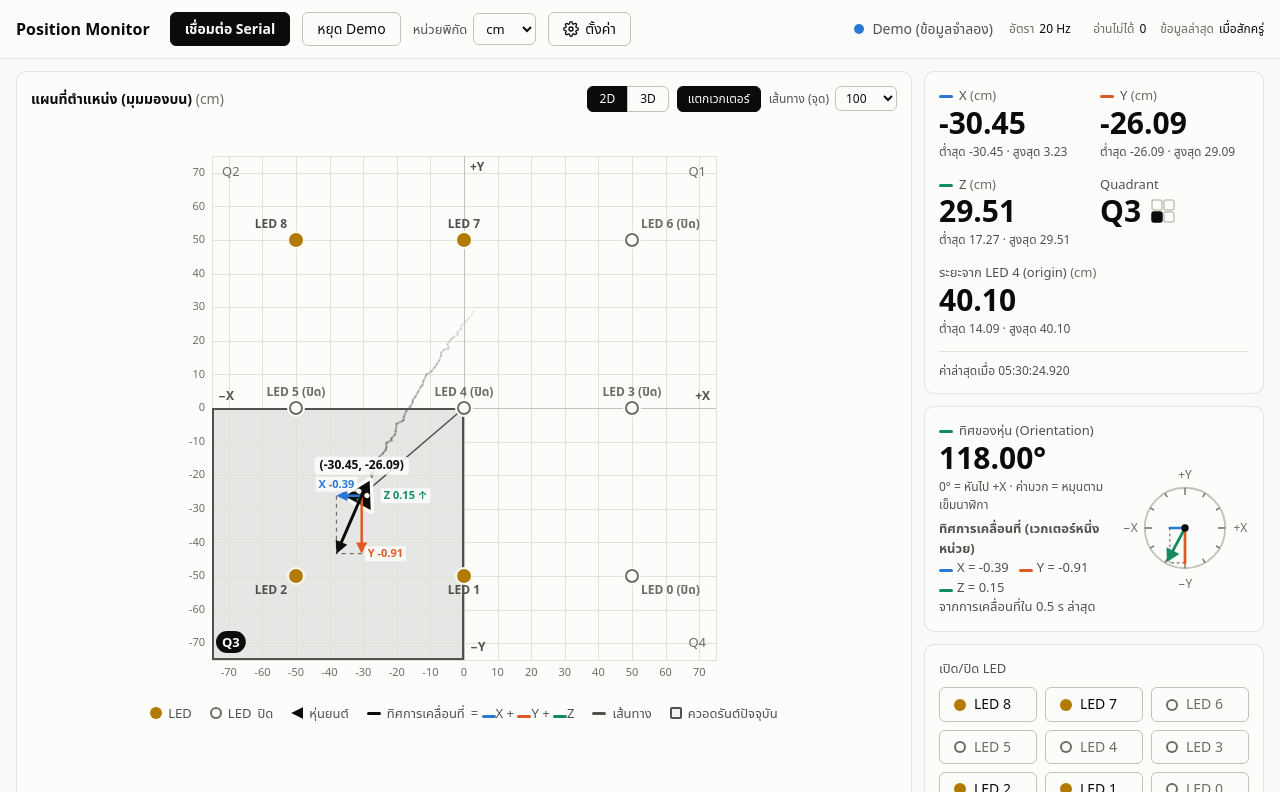
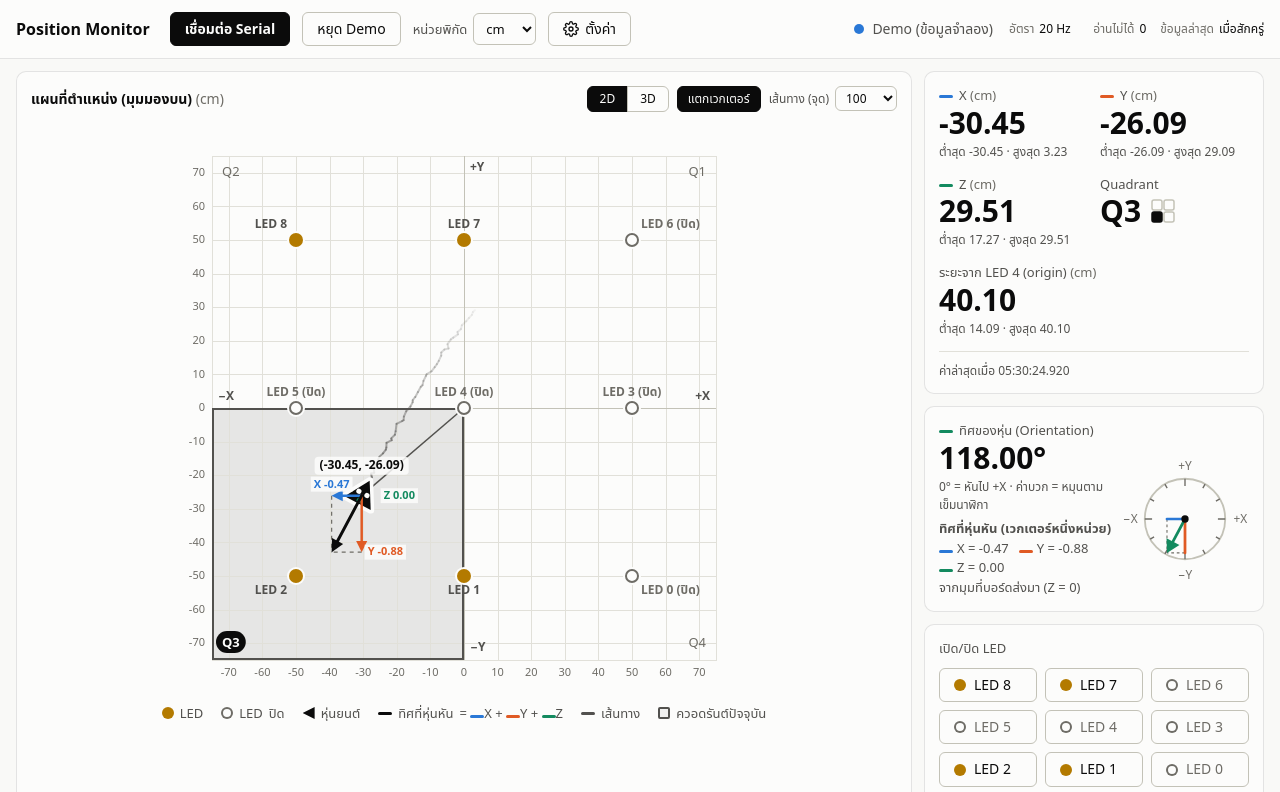
Before and after one commit to YuttakanS/Ui-for-monitoring-robot, a website: page index.html in a window 1280 px wide. Both pictures are taken after a click on the button "Demo". Shown: the top 792 px of the page. Drawn offline with Linux system fonts and the light colour scheme.

Commit message:
feat(ui): point the robot's arrow where it faces, not where it moves
The arrow on the robot (2D map, compass and 3D view) followed the
direction of motion over the last 0.5 s and fell back to the heading
only when the robot stood still. It now always shows the heading, the
orientation the firmware sends as the 3rd value, as a level unit vector
(Z = 0), with the same X / Y split. Labels change from "direction of
motion" to "heading".

Co-Authored-By: Claude Opus 5.5 <noreply@anthropic.com>

```diff
--- a/app.js
+++ b/app.js
@@ -138,11 +138,10 @@
       ledSynced: 'บอร์ดรับคำสั่งแล้ว',
       ledPending: 'รอบอร์ดยืนยัน… (firmware ต้องรองรับคำสั่ง LED)',
       legTrail: 'เส้นทาง',
-      legVec: 'ทิศการเคลื่อนที่',
+      legVec: 'ทิศที่หุ่นหัน',
       vecParts: 'แตกเวกเตอร์',
-      vecTitle: 'ทิศการเคลื่อนที่ (เวกเตอร์หนึ่งหน่วย)',
-      vecMoving: 'จากการเคลื่อนที่ใน 0.5 s ล่าสุด',
-      vecStill: 'หุ่นหยุดนิ่ง — ใช้ทิศที่หุ่นหัน (Z = 0)',
+      vecTitle: 'ทิศที่หุ่นหัน (เวกเตอร์หนึ่งหน่วย)',
+      vecNote: 'จากมุมที่บอร์ดส่งมา (Z = 0)',
       legQuad: 'ควอดรันต์ปัจจุบัน',
       min: 'ต่ำสุด',
       max: 'สูงสุด',
@@ -233,11 +232,10 @@
       ledSynced: 'Board confirmed',
       ledPending: 'Waiting for the board to confirm… (needs firmware with LED commands)',
       legTrail: 'Trail',
-      legVec: 'Direction of motion',
+      legVec: 'Heading',
       vecParts: 'Split vector',
-      vecTitle: 'Direction of motion (unit vector)',
-      vecMoving: 'From the movement in the last 0.5 s',
-      vecStill: 'Standing still — using the heading (Z = 0)',
+      vecTitle: 'Heading (unit vector)',
+      vecNote: 'From the angle the board sends (Z = 0)',
       legQuad: 'Current quadrant',
       min: 'min',
       max: 'max',
@@ -347,25 +345,15 @@
   }
   function fmtVec(v) { var s = v.toFixed(2); return s === '-0.00' ? '0.00' : s; }
 
-  // Direction of motion as a 3D unit vector: from where the robot was
-  // VEC_WINDOW_MS ago to where it is now (x, y, z). If it moved less than
-  // VEC_MIN_CM (standing still, or only noise) the heading is used instead,
-  // level (z = 0); `moving` tells the two apart.
-  var VEC_WINDOW_MS = 500, VEC_MIN_CM = 1;
-  function motionVec() {
-    var S = state.samples, s = state.latest, ref = null;
+  // The arrow drawn on the robot: the way it faces (the firmware's orientation,
+  // 3rd value) as a level unit vector (z = 0), whether it moves or not. It
+  // used to follow the direction of motion; the user asked for the heading
+  // (2026-11-19).
+  function dirVec() {
+    var s = state.latest;
     if (!s) return null;
-    for (var i = S.length - 2, n = 0; i >= 0 && n < 400; i--, n++) {
-      if (s.t - S[i].t >= VEC_WINDOW_MS) { ref = S[i]; break; }
-    }
-    if (ref && s.t - ref.t > VEC_WINDOW_MS * 4) ref = null; // across a dropout
-    if (ref) {
-      var dx = s.x - ref.x, dy = s.y - ref.y, dz = s.z - ref.z;
-      var len = Math.sqrt(dx * dx + dy * dy + dz * dz);
-      if (len >= VEC_MIN_CM) return { x: dx / len, y: dy / len, z: dz / len, moving: true };
-    }
     var hv = headingVec(s.angle);
-    return { x: hv.x, y: hv.y, z: 0, moving: false };
+    return { x: hv.x, y: hv.y, z: 0 };
   }
   function setLine(ln, x1, y1, x2, y2) {
     ln.setAttribute('x1', x1.toFixed(1)); ln.setAttribute('y1', y1.toFixed(1));
@@ -384,7 +372,7 @@
     unit: DEFAULT_UNIT,    // display unit only (key of UNITS)
     trailN: 100,           // map trail length in samples; 0 = off
     mapView: '2d',         // '2d' | '3d'
-    vecParts: true,        // show the motion vector's X / Y / Z parts
+    vecParts: true,        // show the heading vector's X / Y / Z parts
     mapHover: null,        // pointer position over the map canvas (CSS px) or null
     stats: null,           // session min/max per field, reset with the data
     chartRange: 60000,     // one of CHART_RANGES
@@ -793,9 +781,9 @@
     el.valH.textContent = s.angle.toFixed(2) + '°';
     el.cNeedle.style.visibility = 'visible';
     el.cNeedle.setAttribute('transform', 'rotate(' + (-mapHeading(s.angle)).toFixed(2) + ' 70 70)');
-    // X / Y parts of the direction-of-motion vector (seen from above) and
+    // X / Y parts of the heading vector (seen from above) and
     // its X / Y / Z values; hidden when "Split vector" is off
-    var mv = motionVec(), R = 42, tx = 70 + R * mv.x, ty = 70 - R * mv.y;
+    var mv = dirVec(), R = 42, tx = 70 + R * mv.x, ty = 70 - R * mv.y;
     setLine(el.cVx, 70, 70, tx, 70);
     setLine(el.cVy, 70, 70, 70, ty);
     setLine(el.cDashX, tx, 70, tx, ty);
@@ -806,7 +794,7 @@
       '<span class="vp"><span class="key" style="--k:var(--s1)"></span>X = ' + fmtVec(mv.x) + '</span>' +
       '<span class="vp"><span class="key" style="--k:var(--s2)"></span>Y = ' + fmtVec(mv.y) + '</span>' +
       '<span class="vp"><span class="key" style="--k:var(--s3)"></span>Z = ' + fmtVec(mv.z) + '</span><br>' +
-      t(mv.moving ? 'vecMoving' : 'vecStill');
+      t('vecNote');
   }
 
   function clockTime(ms) {
@@ -887,7 +875,7 @@
     ctx.lineJoin = 'round';
     ctx.strokeStyle = C.surface; ctx.lineWidth = 7; body(); ctx.stroke(); // halo over grid lines
     ctx.fillStyle = C.text; body(); ctx.fill();
-    // the direction arrow is drawn separately, with its parts (drawMotionVec)
+    // the direction arrow is drawn separately, with its parts (drawHeadingVec)
     // photodiodes at the face centres; photodiode 1 (front) highlighted
     for (var p = 0; p < 3; p++) {
       var ang = p * 2 * Math.PI / 3, d = r * c60 * 0.62;
@@ -897,11 +885,11 @@
     ctx.restore();
   }
 
-  // Direction of motion from the robot's centre (main colour). Seen from above
+  // Heading vector from the robot's centre (main colour). Seen from above
   // only its X / Y projection can be drawn; with "Split vector" on, the X part
   // (blue, along +X) and Y part (orange, along +Y) are drawn with dashed lines
   // closing the rectangle, and Z is written next to the robot (up / down arrow).
-  function drawMotionVec(ctx, x, y, mk, v, parts) {
+  function drawHeadingVec(ctx, x, y, mk, v, parts) {
     var L = 64 * mk, ex = x + L * v.x, ey = y - L * v.y;
     function arrow(x0, y0, x1, y1, col, wdt) {
       var dx = x1 - x0, dy = y1 - y0, len = Math.hypot(dx, dy);
@@ -1104,8 +1092,8 @@
       var outside = rx !== rpx || ry !== rpy;
       if (outside) ctx.globalAlpha = 0.45;
       drawRobot(ctx, rx, ry, mk, mapHeading(s.angle));
-      var hv = motionVec();
-      drawMotionVec(ctx, rx, ry, mk, hv, state.vecParts);
+      var hv = dirVec();
+      drawHeadingVec(ctx, rx, ry, mk, hv, state.vecParts);
       ctx.globalAlpha = 1;
       var label = '(' + fmtLen(s.x) + ', ' + fmtLen(s.y) + ')';
       ctx.font = '600 12px ' + C.font;
@@ -1636,7 +1624,7 @@
     });
   }
 
-  // Direction-of-motion vector in 3D, NOT turned with the robot, so its X, Y
+  // Heading vector in 3D, NOT turned with the robot, so its X, Y
   // and Z parts stay on the room's axes. Length VEC_LEN cm. The dashed lines
   // drop from its tip to the floor plane and run from there to the X / Y tips.
   var VEC_LEN = 28;
@@ -1684,7 +1672,7 @@
   }
 
   function update3dVec(s) {
-    var V = v3.vec, v = motionVec(), T = THREE, parts = state.vecParts;
+    var V = v3.vec, v = dirVec(), T = THREE, parts = state.vecParts;
     V.group.position.set(s.x, s.y, s.z + ROBOT_H + 1.5);
     V.main.setDirection(new T.Vector3(v.x, v.y, v.z));
     [['ax', 'x', new T.Vector3(1, 0, 0)], ['ay', 'y', new T.Vector3(0, 1, 0)], ['az', 'z', new T.Vector3(0, 0, 1)]]
--- a/index.html
+++ b/index.html
@@ -99,7 +99,7 @@
         <li><span class="sw sw-led"></span>LED</li>
         <li><span class="sw sw-led-off"></span>LED <span data-i18n="ledOff">ปิด</span></li>
         <li><span class="sw sw-robot"></span><span data-i18n="legRobot">หุ่นยนต์</span></li>
-        <li><span class="key" style="--k:var(--text)"></span><span data-i18n="legVec">ทิศการเคลื่อนที่</span><span id="legVecParts">
+        <li><span class="key" style="--k:var(--text)"></span><span data-i18n="legVec">ทิศที่หุ่นหัน</span><span id="legVecParts">
           = <span class="key" style="--k:var(--s1)"></span>X + <span class="key" style="--k:var(--s2)"></span>Y + <span class="key" style="--k:var(--s3)"></span>Z</span></li>
         <li><span class="key" style="--k:var(--text2)"></span><span data-i18n="legTrail">เส้นทาง</span></li>
         <li id="legQuad"><span class="sw sw-quad"></span><span data-i18n="legQuad">ควอดรันต์ปัจจุบัน</span></li>
```
